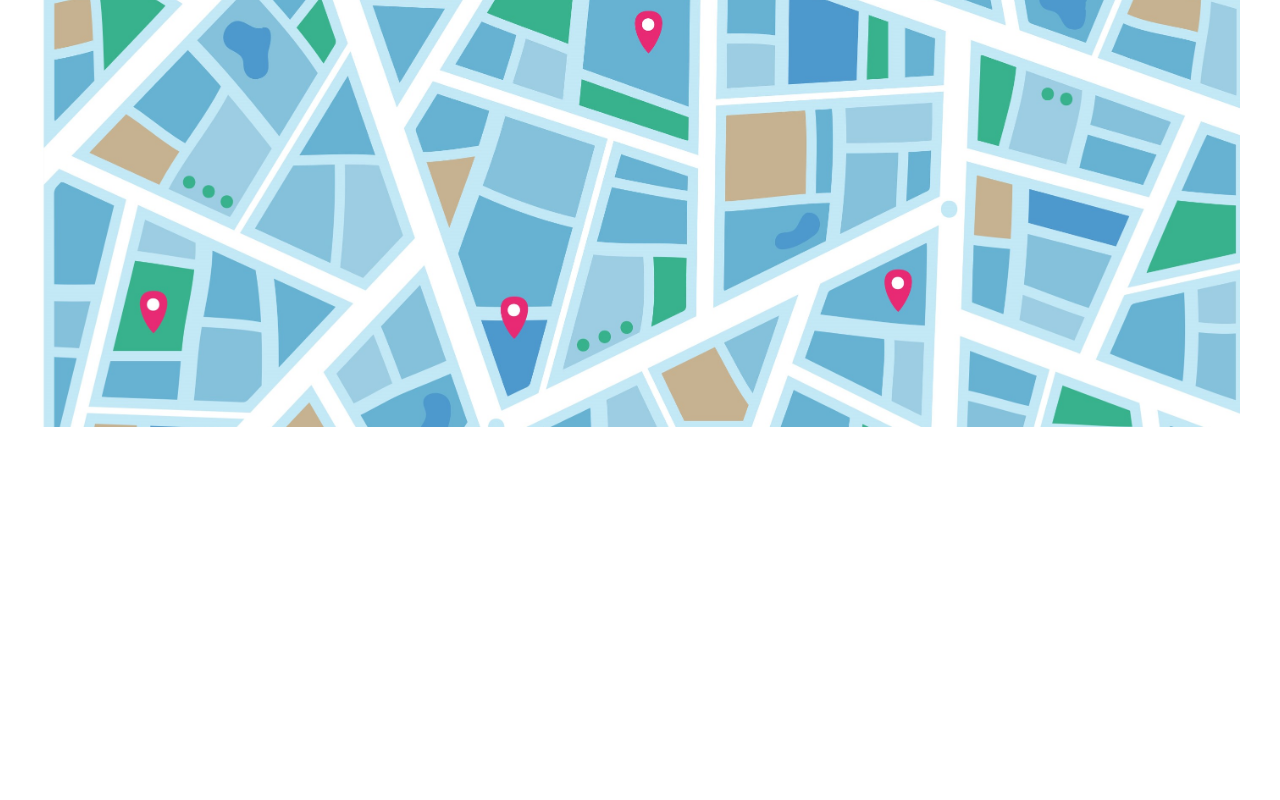
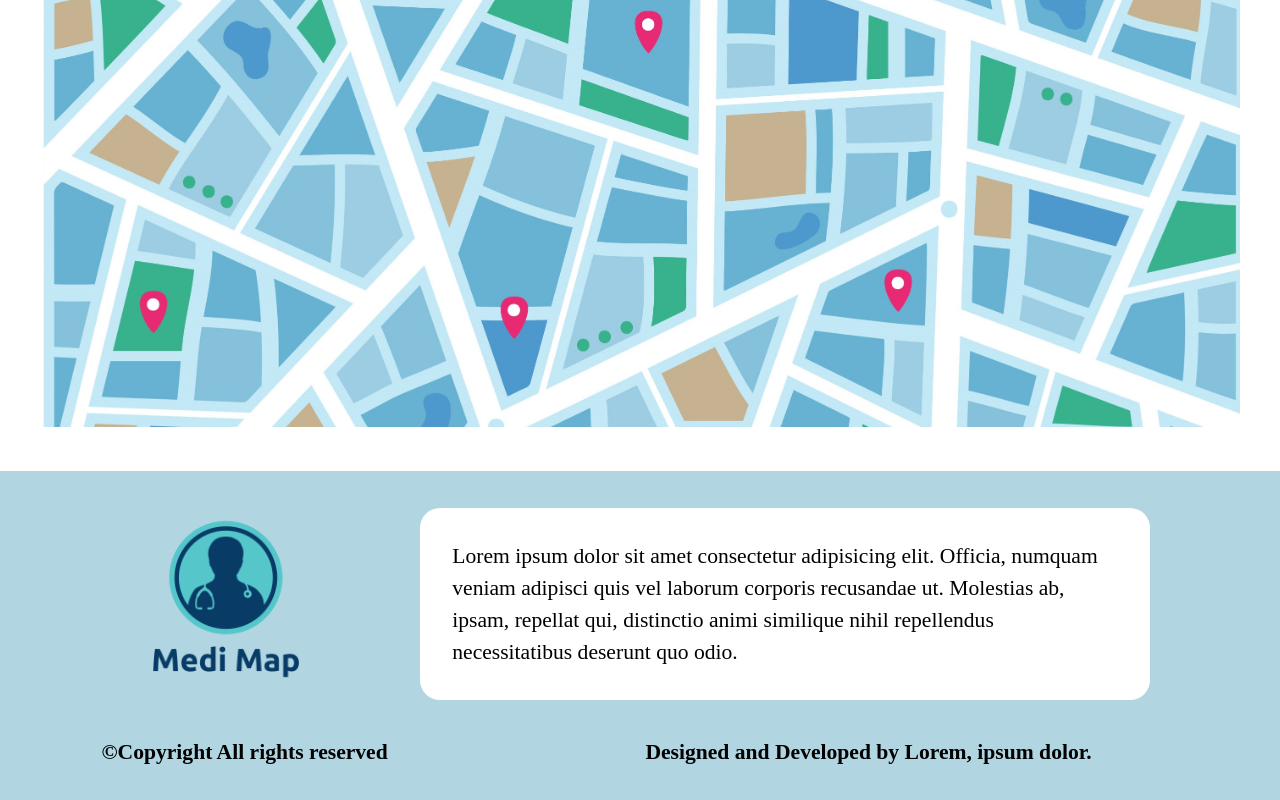
Before and after one commit to RakeshStha/Medi-Map, a plain HTML site: page index.html in a window 1280 px wide. Shown: the part 1684-2484 px from the top of the page. Before the commit the page ends 2155 px from the top, so only its background shows below. Drawn offline with Linux system fonts and the light colour scheme.

Commit message:
Footer Added

```diff
--- a/css/style.css
+++ b/css/style.css
@@ -6,7 +6,7 @@
 
 .navbar {
   margin: 0px;
-    background: #B1D6E2;
+  background: #b1d6e2;
   height: 150px;
   align-items: center;
 }
@@ -24,7 +24,7 @@
   align-items: center;
 }
 
-.logo{
+.logo {
   flex: 1;
 }
 
@@ -34,7 +34,6 @@
   flex-wrap: wrap;
   flex-direction: row;
   justify-content: space-between;
-
 }
 
 .navlink-1 {
@@ -45,20 +44,18 @@
 
 /* Body container */
 
-
 .body-container {
-    background-image: url('../img/7815.jpg');
+  background-image: url("../img/7815.jpg");
   background-position: center;
   background-repeat: no-repeat;
   background-size: cover;
   width: 100%;
   height: 30rem;
-
 }
 
-.body-container h1{
+.body-container h1 {
   padding: 10px;
-    padding-top: 50px ;
+  padding-top: 50px;
   text-align: center;
 }
 
@@ -67,7 +64,7 @@
   padding: 10px;
 }
 
-.how-to-use h2{
+.how-to-use h2 {
   text-align: center;
   font-size: 30px;
 }
@@ -80,7 +77,6 @@
   flex-wrap: wrap;
 }
 
-
 .how-to-use-img {
   flex: 1;
   padding: 30px;
@@ -90,18 +86,81 @@
   flex: 1;
   padding: 30px;
 }
-.how-to-use-soln h2{
+.how-to-use-soln h2 {
   padding: 20px;
   font-size: 35px;
 }
 
-.how-to-use-soln ul li{
+.how-to-use-soln ul li {
   padding: 20px;
   font-size: 28px;
 }
 
 /* Map */
 
-.map{
+.map {
   padding: 40px;
 }
+/* Footer */
+
+footer {
+  background: #b1d6e2;
+  display: flex;
+  flex-direction: column;
+  font-size: 1.35rem;
+  line-height: 2rem;
+}
+footer > .top-footer {
+  display: flex;
+  justify-content: space-evenly;
+  align-items: center;
+  margin: 2rem;
+}
+footer > .top-footer > .top-left-footer img {
+  height: 12rem;
+}
+footer > .top-footer > .top-right-footer {
+  background-color: white;
+  border-radius: 20px;
+  width: 60%;
+  display: flex;
+  justify-content: center;
+  align-items: center;
+  /* font-size: 1.35rem; */
+  padding: 2rem;
+}
+footer > .bottom-footer {
+  display: grid;
+  grid-template-columns: 1fr 1.8fr;
+  font-weight: bold;
+  margin-bottom: 2rem;
+}
+footer > .bottom-footer > .bottom-left-footer {
+  display: flex;
+  justify-content: center;
+  padding-left: 2rem;
+}
+footer > .bottom-footer > .bottom-right-footer {
+  display: flex;
+  justify-content: center;
+}
+/* Media query for making responsive
+   */
+@media screen and (max-width: 600px) {
+  footer {
+    font-size: 1rem;
+    line-height: 1rem;
+  }
+  footer > .top-footer > .top-left-footer img {
+    height: 5rem;
+  }
+  footer > .top-footer > .top-right-footer {
+    padding: 0.5rem;
+  }
+  /* footer > .top-footer {
+      flex-direction: column;
+    }
+    footer > .bottom-footer {
+      grid-template-columns: 1fr;
+    } */
+}
--- a/index.html
+++ b/index.html
@@ -53,6 +53,26 @@
     <div class="map">
       <img src="img/2913130.jpg" alt="Map" width="100%" height="100%" />
     </div>
+    <!-- Footer -->
+    <footer>
+      <div class="top-footer">
+        <div class="top-left-footer">
+          <img src="./img/Logo.png" alt="LOGO" />
+        </div>
+        <div class="top-right-footer">
+          Lorem ipsum dolor sit amet consectetur adipisicing elit. Officia,
+          numquam veniam adipisci quis vel laborum corporis recusandae ut.
+          Molestias ab, ipsam, repellat qui, distinctio animi similique nihil
+          repellendus necessitatibus deserunt quo odio.
+        </div>
+      </div>
+      <div class="bottom-footer">
+        <div class="bottom-left-footer">©Copyright All rights reserved</div>
+        <div class="bottom-right-footer">
+          Designed and Developed by Lorem, ipsum dolor.
+        </div>
+      </div>
+    </footer>
     <script src="./js/script.js"></script>
   </body>
 </html>
```
Lines whose indentation alone changed are shown as unchanged.
